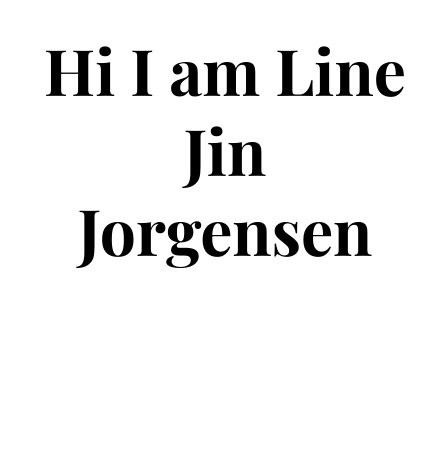
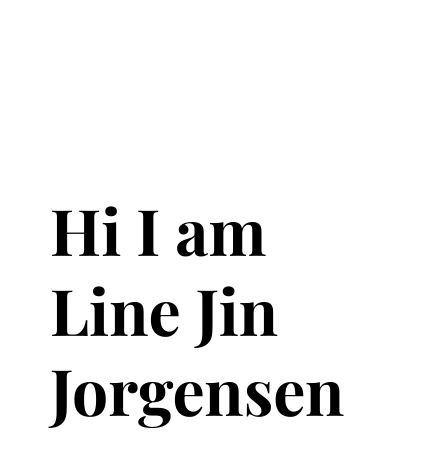
Before and after one commit to LineJinJ/SheCodes_Responsive_Week_5_Elleve_Lesson_2_Portfolio_Project_Work_page, a plain HTML site: page work.html in a window 390 px wide. Shown: the whole page, 432 px wide, since content can reach past the window. Drawn offline with nearby package versions, Linux system fonts and the light colour scheme.

Commit message:
Edited some details in CSS. about.html and work.html looking good after editing content-container and content

```diff
--- a/src/styles.css
+++ b/src/styles.css
@@ -55,21 +55,21 @@ p {
   font-size: 24px;
 }
 
-.about-section {
+.content-container {
   padding: 160px 20px;
 }
 
-.about-section h1 {
+.content-container h1 {
   font-size: 64px;
   line-height: 80px;
 }
 
-.about-section h2 {
+.content-container h2 {
   font-size: 18px;
   font-family: var(--default-font-family);
 }
 
-.about-section-content {
+.content {
   margin: 30px;
 }
 
@@ -109,7 +109,7 @@ p {
     padding: 80px 20px;
   }
 
-  .about-section {
+  .content-section {
     text-align: center;
     padding: 0;
   }
--- a/work.html
+++ b/work.html
@@ -30,11 +30,9 @@
     ></script>
   </head>
   <body>
-    <div class="about-section container">
-      <div class="row">
-        <div class="about-section-content">
-          <h1 class="mb-4">Hi I am Line Jin Jorgensen</h1>
-        </div>
+    <div class="content-container container">
+      <div class="content">
+        <h1 class="mb-4">Hi I am Line Jin Jorgensen</h1>
       </div>
     </div>
   </body>
```
Also changed, not shown: about.html (+2 -2 lines).
